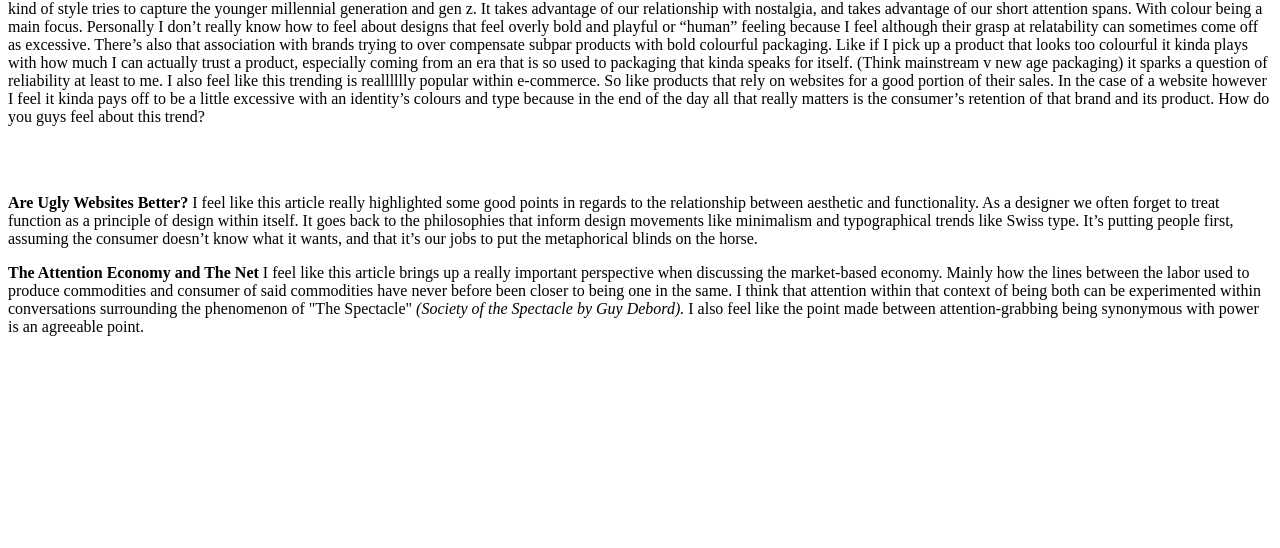
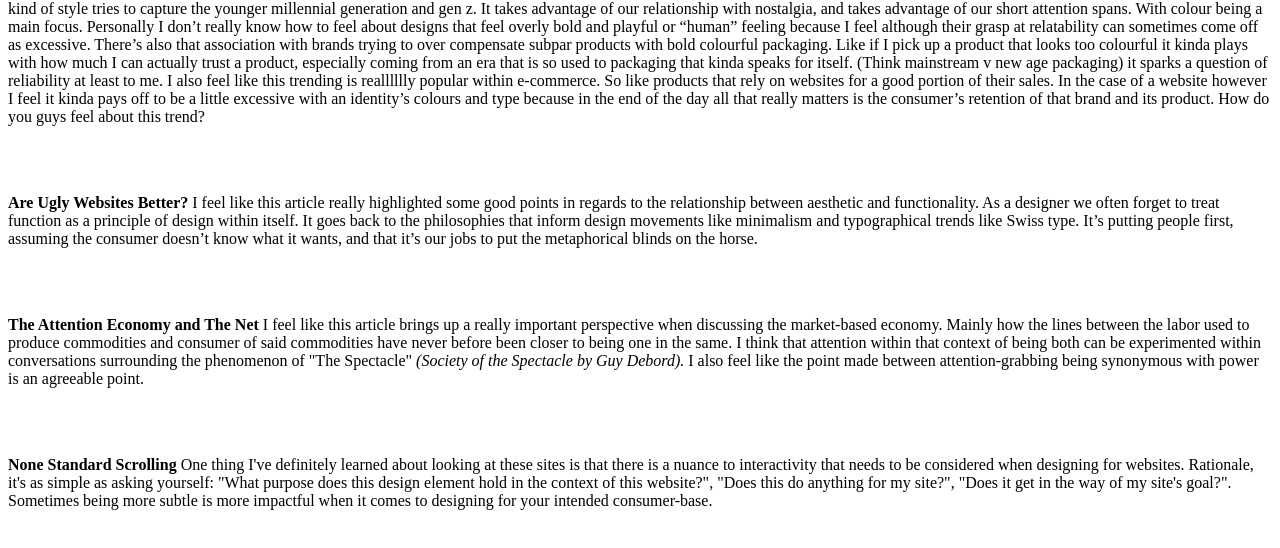
Before and after one commit to Sleepy-Sid/FA2024, a plain HTML site: page Readings.html in a window 1280 px wide. Shown: the part 116-664 px from the top of the page. Drawn offline with Linux system fonts and the light colour scheme.

Commit message:
Update Readings.html

```diff
--- a/Readings.html
+++ b/Readings.html
@@ -25,6 +25,7 @@ How do you guys feel about this trend?
 </p>
     <br>
     <br>
+
 <p> <b>Are Ugly Websites Better? </b>
 
 I feel like this article really highlighted some good points in regards to the relationship between aesthetic and functionality.
@@ -34,6 +35,9 @@ I feel like this article really highlighted some good points in regards to the r
 
 </p>
 
+    <br>
+    <br>
+
 <p> <b> The Attention Economy and The Net</b>
 
     I feel like this article brings up a really important perspective when discussing the market-based economy. Mainly how the lines between the labor used to produce
@@ -42,5 +46,17 @@ I feel like this article really highlighted some good points in regards to the r
     attention-grabbing being synonymous with power is an agreeable point.
 
 </p>
+
+    <br>
+    <br>
+
+<p><b> None Standard Scrolling </b>
+    One thing I've definitely learned about looking at these sites is that there is a nuance to interactivity that needs to be considered when
+    designing for websites. Rationale, it's as simple as asking yourself: "What purpose does this design element hold in the context of this website?",
+    "Does this do anything for my site?", "Does it get in the way of my site's goal?". Sometimes being more subtle is more impactful when it comes
+    to designing for your intended consumer-base.
+</p>
+
+
 </body>
 </html>
```
